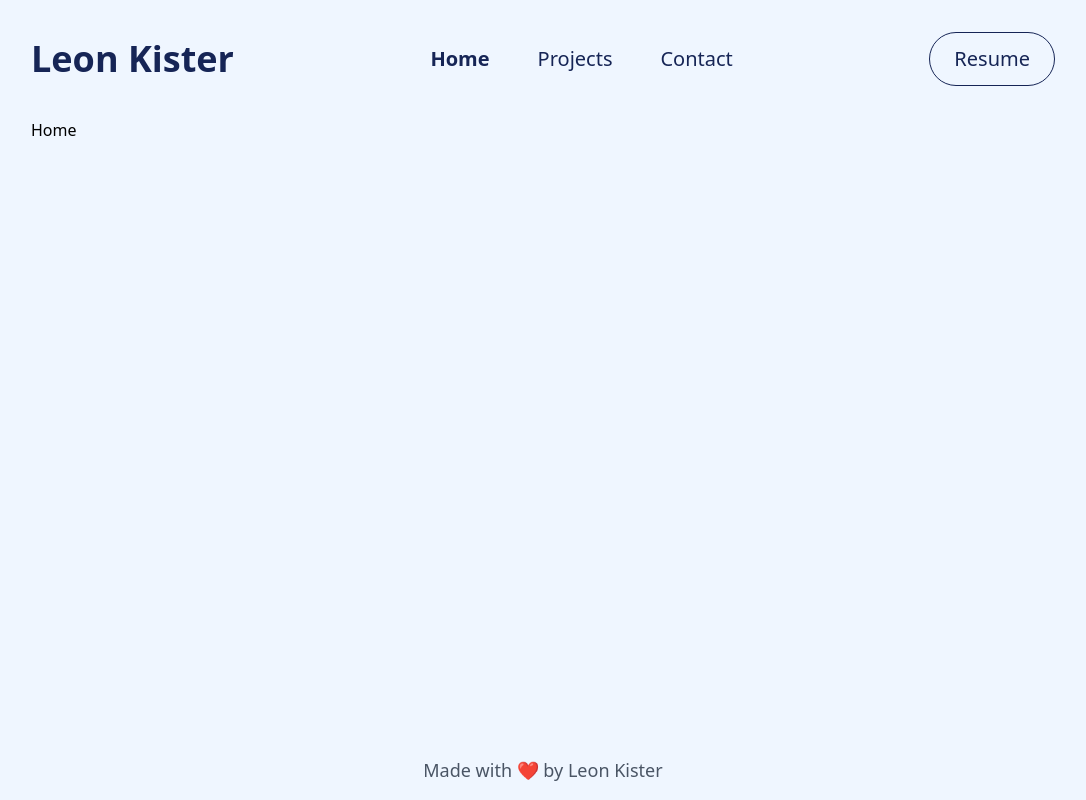
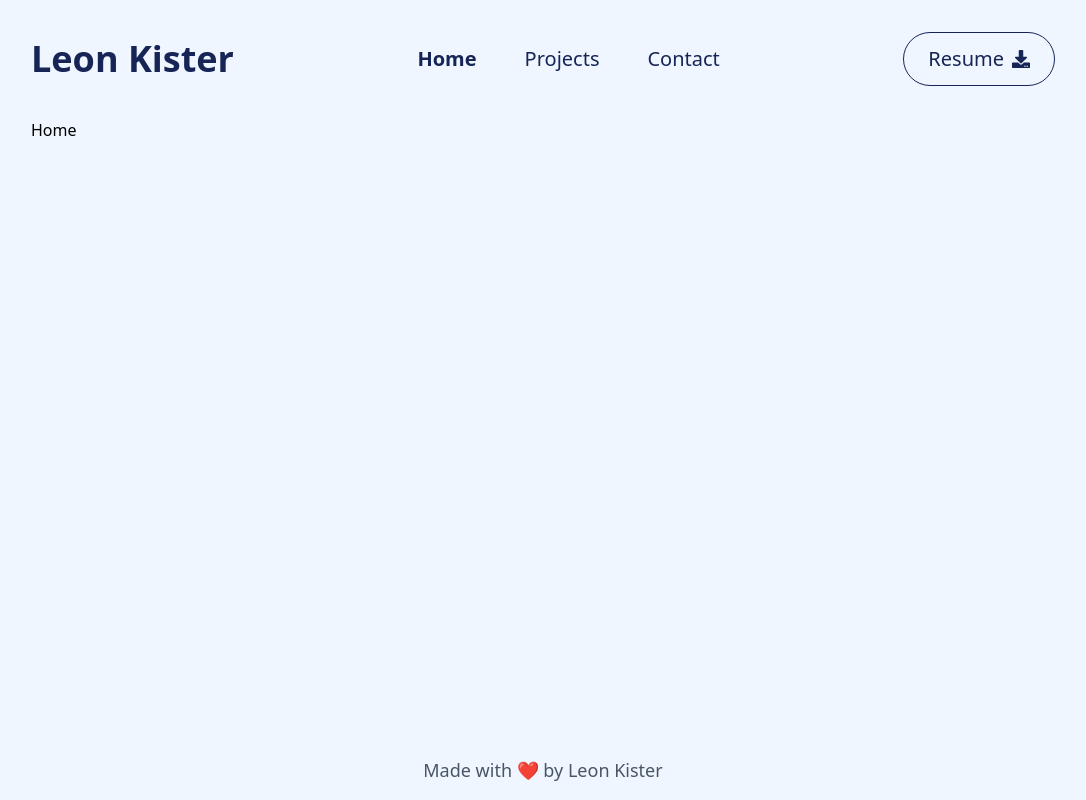
Before and after one commit to eskeray/eskeray.github.io, a React (Vite) app: page / in a window 1280 px wide. Shown: the whole page, without its empty margins (97-1183 px from the left). Built offline with nearby package versions, Linux system fonts and the light colour scheme.

Commit message:
💄Add icon to resume download button

```diff
--- a/src/components/Header.jsx
+++ b/src/components/Header.jsx
@@ -1,4 +1,5 @@
 import { Link, useLocation } from "react-router-dom"
+import { FaDownload } from "react-icons/fa"
 
 const Header = () => {
   const location = useLocation()
@@ -40,9 +41,10 @@ const Header = () => {
       <a
         href="/resume.pdf"
         download
-        className="border border-blue-950 text-blue-950 px-6 py-3 rounded-4xl text-xl font-medium hover:bg-blue-950 hover:text-white transition"
+        className="flex items-center gap-x-2 border border-blue-950 text-blue-950 px-6 py-3 rounded-4xl text-xl font-medium hover:bg-blue-950 hover:text-white transition"
       >
         Resume
+        <FaDownload className="text-lg" />
       </a>
     </header>
   )
```
